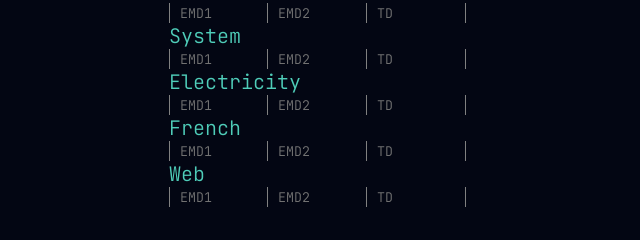
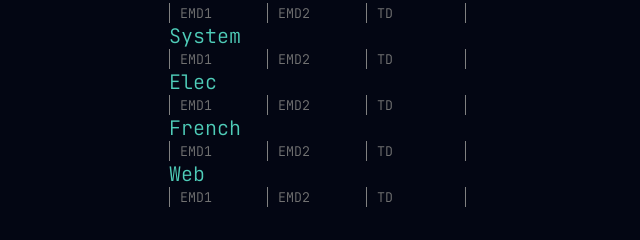
Before and after one commit to fares22-dev/Esi.S1.Average.Calculator, a plain HTML site: page index.html in a window 1280 px wide. Shown: the part 312-552 px from the top of the page, 321-961 px from the left. Drawn offline with Linux system fonts and the light colour scheme.

Commit message:
Add files via upload

```diff
--- a/index.html
+++ b/index.html
@@ -60,7 +60,7 @@
         <input inputmode="numeric"class="td" placeholder="TD" type="text">
     </div>
 
-        <label>Electricity</label>
+        <label>Elec</label>
         <div class="myrow">
 
         <input inputmode="numeric" class="mid" placeholder="EMD1" type="text">
```
